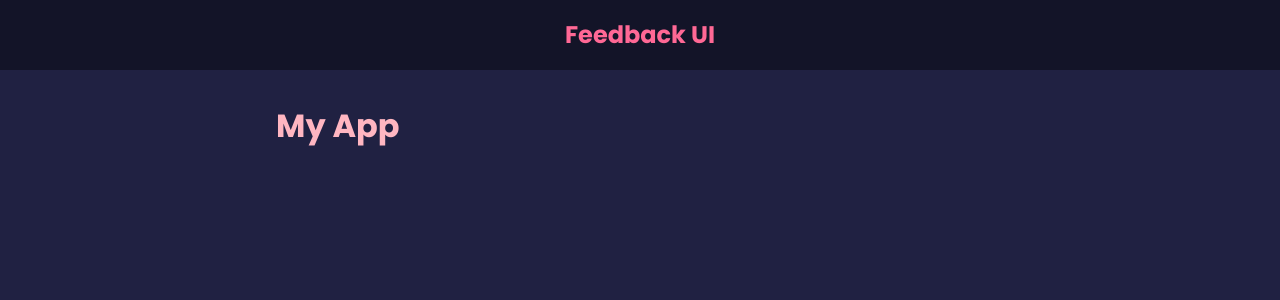
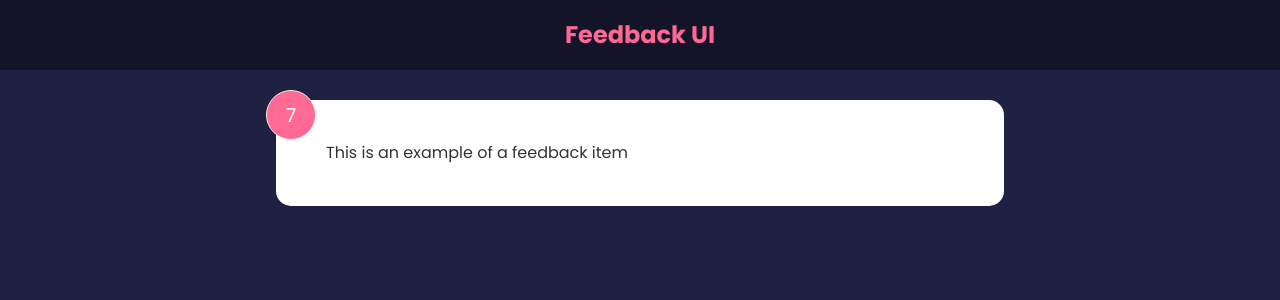
Before and after one commit to Nadia982/Feedback-App, a React (Create React App) app: page / in a window 1280 px wide. Shown: the top 300 px of the page. Built offline with nearby package versions, Linux system fonts and the light colour scheme.

Commit message:
added FeedbackItem component

```diff
--- a/src/App.js
+++ b/src/App.js
@@ -1,15 +1,16 @@
-import Header from "./components/Header";
+import Header from './components/Header'
+import FeedbackItem from './components/FeedbackItem'
 
-function App() {
-  return (
-    <>
-    <Header/>
-    <div className="container">
-      <h1>My App</h1>
+function App(){
+	return (
+		<>
+			<Header/>
+			<div className='container'>
+				<FeedbackItem/>
+			</div>
+		</>
+)
 
-    </div>
-    </>
-  );
 }
 
-export default App;
+export default App
--- /dev/null
+++ b/src/components/FeedbackItem.jsx
@@ -0,0 +1,15 @@
+import { useState } from "react";
+
+function FeedbackItem() {
+  const [rating, setRating] = useState(7);
+  const [text, setText] = useState("This is an example of a feedback item");
+
+  return (
+    <div className="card">
+      <div className="num-display">{rating}</div>
+      <div className="text-display">{text}</div>
+    </div>
+  );
+}
+
+export default FeedbackItem;
```
